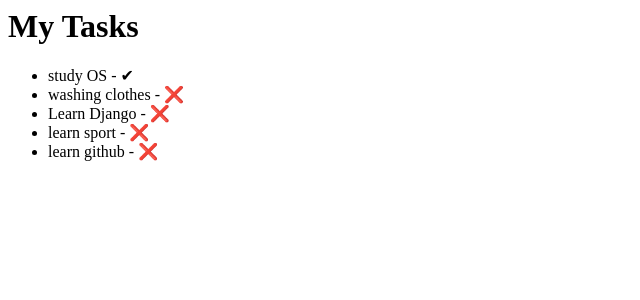
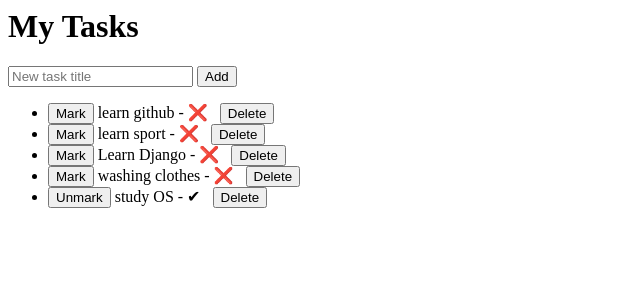
Before and after one commit to AZEB21/Practice, a Django app: page / in a window 1280 px wide. Shown: the top 300 px of the page, without its empty margins (0-640 px from the left). Run offline with Django 5.2, Linux system fonts and the light colour scheme; data comes from the database, SQL or seed files in the repository.

Commit message:
Add POST create/delete/toggle for tasks; update template and urls

```diff
--- a/tasks/templates/tasks/task_list.html
+++ b/tasks/templates/tasks/task_list.html
@@ -1,11 +1,25 @@
 <h1>My Tasks</h1>
+
+<form method="post" action="{% url 'create-task' %}">
+  {% csrf_token %}
+  <input type="text" name="title" placeholder="New task title" required>
+  <button type="submit">Add</button>
+</form>
 
 {% if tasks %}
   <ul>
     {% for task in tasks %}
       <li>
+        <form method="post" action="{% url 'update-task' task.id %}" style="display:inline;">
+          {% csrf_token %}
+          <button type="submit">{% if task.completed %}Unmark{% else %}Mark{% endif %}</button>
+        </form>
         {{ task.title }} -
         {% if task.completed %} ✔ {% else %} ❌ {% endif %}
+        <form method="post" action="{% url 'delete-task' task.id %}" style="display:inline; margin-left:8px;">
+          {% csrf_token %}
+          <button type="submit">Delete</button>
+        </form>
       </li>
     {% endfor %}
   </ul>
--- a/tasks/urls.py
+++ b/tasks/urls.py
@@ -5,8 +5,8 @@ urlpatterns = [
     path('', views.task_list, name='task-list'),
     path('create/', views.create_task, name='create-task'),
     path('update/<int:task_id>/', views.update_task, name='update-task'),
-   # path('delete/<int:task_id>/', views.delete_task, name='delete-task'),
-   path('github/', views.create_github),
-path('sport/', views.create_sport),
-path('music/', views.create_music),
+    path('delete/<int:task_id>/', views.delete_task, name='delete-task'),
+    path('github/', views.create_github),
+    path('sport/', views.create_sport),
+    path('music/', views.create_music),
 ]
--- a/tasks/views.py
+++ b/tasks/views.py
@@ -1,14 +1,20 @@
-from django.shortcuts import render
+from django.shortcuts import render, redirect, get_object_or_404
+from django.http import HttpResponse, HttpResponseNotAllowed
+from .models import Task
 
-# Create your views here.
-from django.http import HttpResponse
-from .models import Task
 
 # CREATE
 def create_task(request):
-    Task.objects.create(title="learn github", completed=False)
-    return HttpResponse("Task created")
+    # Only allow POST for creating a task with a provided title
+    if request.method != 'POST':
+        return HttpResponseNotAllowed(['POST'])
+    title = request.POST.get('title', '').strip()
+    if title:
+        Task.objects.create(title=title, completed=False)
+    return redirect('task-list')
+
 def create_github(request):
+    # Backwards-compatible quick endpoint (GET)
     Task.objects.create(title="learn github", completed=False)
     return HttpResponse("GitHub task created")
 
@@ -20,21 +26,27 @@ def create_music(request):
     Task.objects.create(title="learn music", completed=False)
     return HttpResponse("Music task created")
 
-# UPDATE
+
+# UPDATE (toggle completed)
 def update_task(request, task_id):
-    task = Task.objects.get(id=task_id)
-    task.completed = True
+    if request.method != 'POST':
+        return HttpResponseNotAllowed(['POST'])
+    task = get_object_or_404(Task, id=task_id)
+    task.completed = not task.completed
     task.save()
-    return HttpResponse("Task updated")
+    return redirect('task-list')
+
 
 def task_list(request):
-    tasks = Task.objects.all()
+    tasks = Task.objects.all().order_by('-created_at')
     return render(request, 'tasks/task_list.html', {'tasks': tasks})
 
 
 
 # DELETE
-# def delete_task(request, task_id):
-#     task = Task.objects.get(id=task_id)
-#     task.delete()
-#     return HttpResponse("Task deleted")
+def delete_task(request, task_id):
+    if request.method != 'POST':
+        return HttpResponseNotAllowed(['POST'])
+    task = get_object_or_404(Task, id=task_id)
+    task.delete()
+    return redirect('task-list')
```
